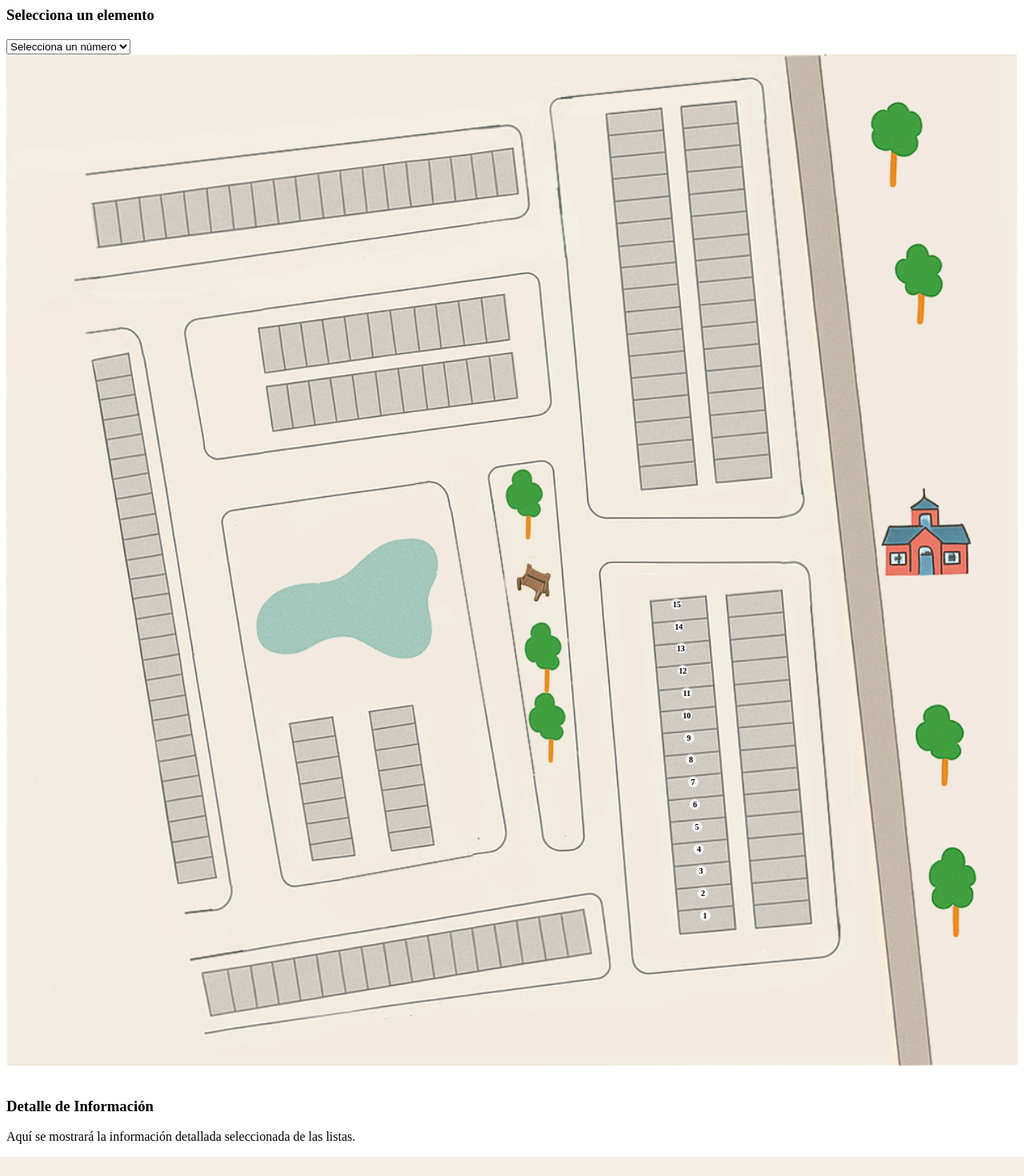
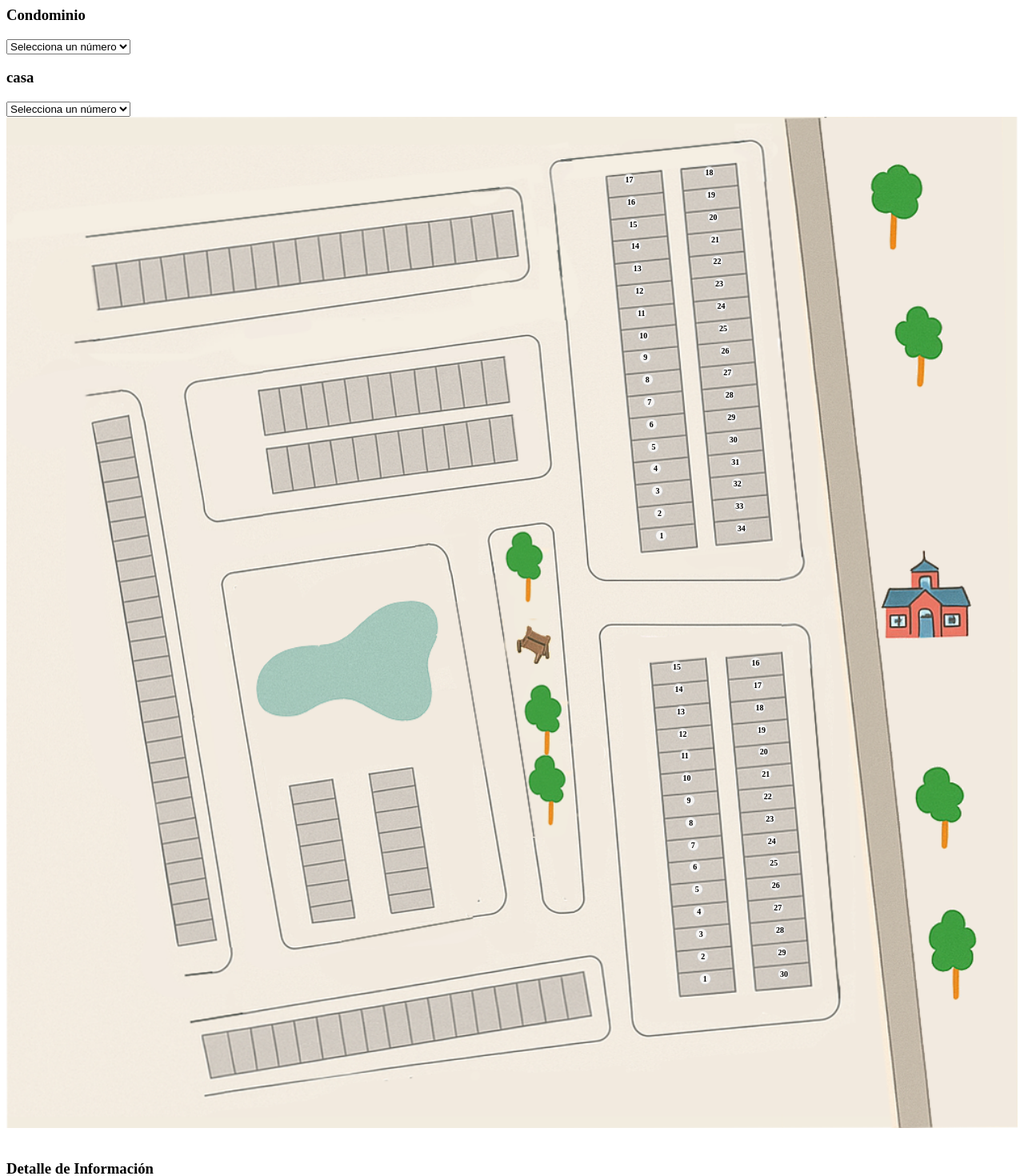
Before and after one commit to Frankfuurt/Residencial-App, a Django app: page /map/ in a window 1280 px wide. Shown: the top 1470 px of the page at 80% size. Before the commit the page ends 1446 px from the top, so only its background shows below. Run offline with Django 5.2, Linux system fonts and the light colour scheme; the visitor is signed in with stand-in values (Sample User, id 1).

Commit message:
add dinamic dropdowns

```diff
--- a/residencialApp/home/templates/home/map.html
+++ b/residencialApp/home/templates/home/map.html
@@ -7,12 +7,21 @@
                     <!-- Combobox -->
                     <div class="ui segment">
 
-                        <h3 class="ui header">Selecciona un elemento</h3>
+                        <h3 class="ui header">Condominio</h3>
+                        <select id="elementSelector-condominio" class="ui dropdown">
+                            <option value="">Selecciona un número</option>
+                            <option value="Condominio 1-">1</option>
+                            <option value="Condominio 2-">2</option>
+                            <option value="Condominio 3-">3</option>
+                            <option value="Condominio 4-">4</option>
+                            <option value="Condominio 5-">5</option>
+                            <option value="Condominio 6-">6</option>
+                            <option value="Condominio 7-">7</option>
+                        </select>
+
+                        <h3 class="ui header">casa</h3>
                         <select id="elementSelector" class="ui dropdown">
                             <option value="">Selecciona un número</option>
-                            <option value="1">1</option>
-                            <option value="2">2</option>
-                            <option value="3">3</option>
                         </select>
                     </div>
                 </div>
@@ -25,25 +34,13 @@
 
                         <!-- Números superpuestos en la imagen -->
                         <div class="map-overlay">
-                            <div class="number" data-id="1" style="top: 84.6%; left: 68.5%;">1</div>
-                            <div class="number" data-id="2" style="top: 82.4%; left: 68.3%;">2</div>
-                            <div class="number" data-id="3" style="top: 80.2%; left: 68.1%;">3</div>
-
-                            <div class="number" data-id="1" style="top: 78.0%; left: 67.9%;">4</div>
-                            <div class="number" data-id="2" style="top: 75.8%; left: 67.7%;">5</div>
-                            <div class="number" data-id="3" style="top: 73.6%; left: 67.5%;">6</div>
-
-                            <div class="number" data-id="1" style="top: 71.4%; left: 67.3%;">7</div>
-                            <div class="number" data-id="2" style="top: 69.2%; left: 67.1%;">8</div>
-                            <div class="number" data-id="3" style="top: 67.0%; left: 66.9%;">9</div>
-
-                            <div class="number" data-id="1" style="top: 64.8%; left: 66.7%;">10</div>
-                            <div class="number" data-id="2" style="top: 62.6%; left: 66.7%;">11</div>
-                            <div class="number" data-id="3" style="top: 60.4%; left: 66.3%;">12</div>
-
-                            <div class="number" data-id="1" style="top: 58.2%; left: 66.1%;">13</div>
-                            <div class="number" data-id="2" style="top: 56.0%; left: 65.9%;">14</div>
-                            <div class="number" data-id="3" style="top: 53.8%; left: 65.7%;">15</div>
+                            <!-- primer bloque de casas -->
+                            {% for item in items %}
+                            <div class="number" data-id="{{item.condominio}}{{item.id}}"
+                                style="top: {{ item.top }}%; left: {{ item.left }}%;">
+                                {{ item.id }}
+                            </div>
+                            {% endfor %}
                         </div>
                     </div>
                 </div>
--- a/residencialApp/home/views.py
+++ b/residencialApp/home/views.py
@@ -17,4 +17,42 @@ def users_view(request):
 
 @login_required
 def map_view(request):
-    return render(request, 'home/map.html')
+    items = []
+    for i in range(1, 16):  # del 1 al 15
+        item = {
+            'id': i,
+            'condominio': 'Condominio 2-',
+            'top': round(84.6 - (i - 1) * 2.2, 1),
+            'left': round(68.5 - (i - 1) * 0.2, 1),
+        }
+        items.append(item)
+
+    for i in range(16, 31):  # del 16 al 30
+        item = {
+            'id': i,
+            'condominio': 'Condominio 2-',
+            'top': round(20.4 + (i - 1) * 2.2, 1),
+            'left': round(70.5 + (i - 1) * 0.2, 1),
+        }
+        items.append(item)
+
+    for i in range(1, 18):  # del 1 al 17
+        item = {
+            'id': i,
+            'condominio': 'Condominio 1-',
+            'top': round(40.8 - (i - 1) * 2.2, 1),
+            'left': round(64.2 - (i - 1) * 0.2, 1),
+        }
+        items.append(item)
+
+    for i in range(18, 35):  # del 18 al 34
+        item = {
+            'id': i,
+            'condominio': 'Condominio 1-',
+            'top': round(-32.5 + (i - 1) * 2.2, 1),
+            'left': round(65.5 + (i - 1) * 0.2, 1),
+        }
+        items.append(item)
+
+
+    return render(request, 'home/map.html', {'items': items})
```
Also changed, not shown: residencialApp/home/static/home/js/map.js (+38 -6 lines).
